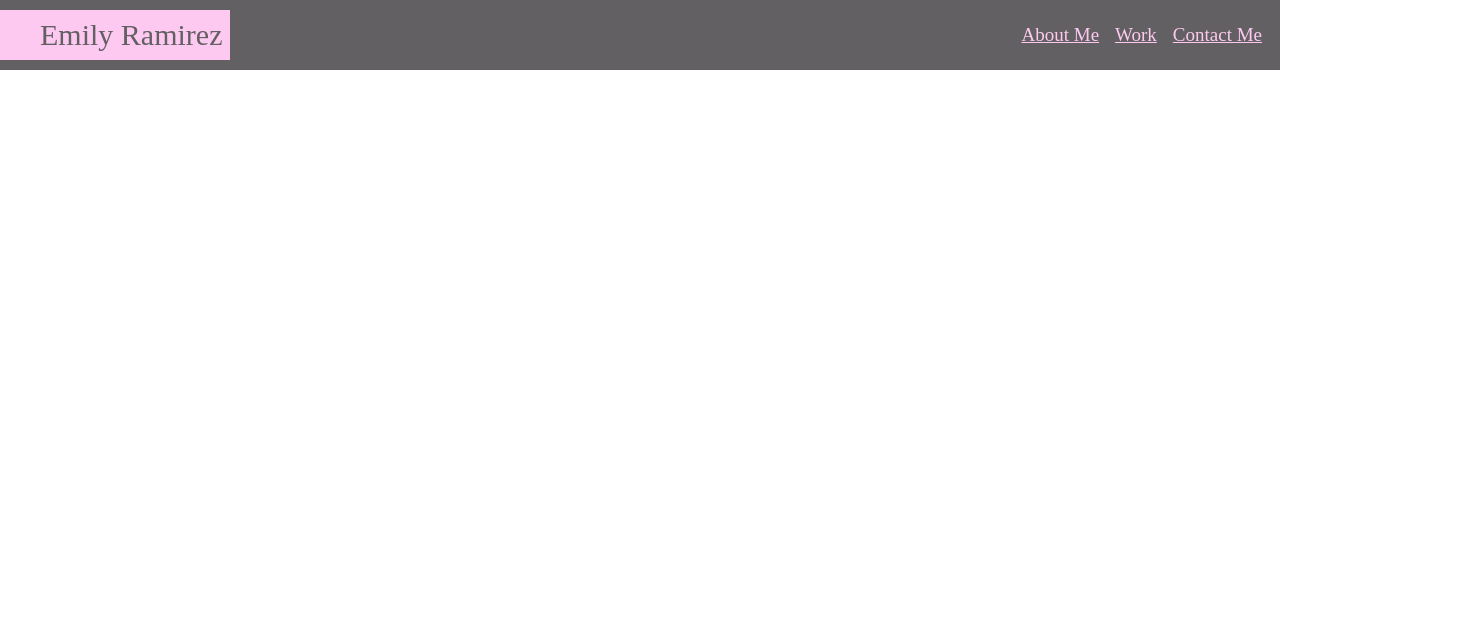
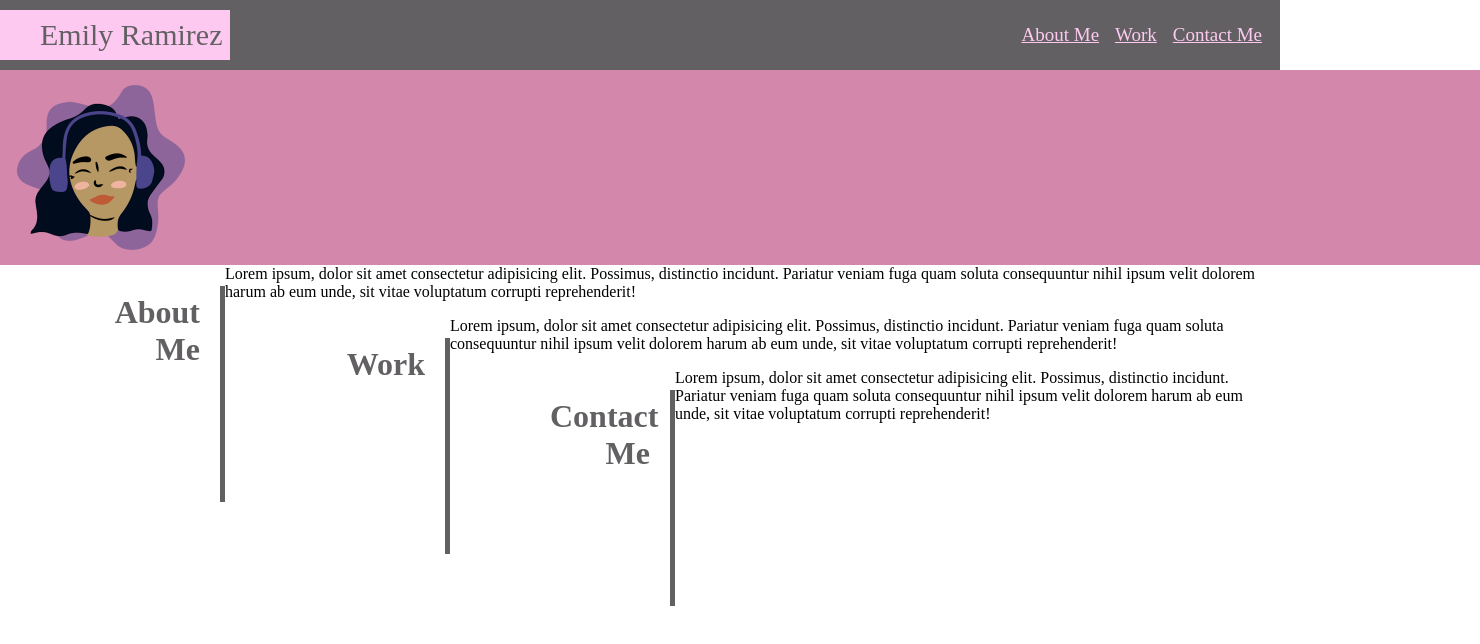
Before and after one commit to emilyrose18/02-Challenge-Portfolio, a plain HTML site: page index.html in a window 1280 px wide. Shown: the whole page, 1480 px wide, since content can reach past the window. Drawn offline with Linux system fonts and the light colour scheme.

Commit message:
fixed links in navigation bar

```diff
--- a/index.html
+++ b/index.html
@@ -7,10 +7,18 @@
 </head>
 <body>
     <ul>
-        <li><a href="default.asp">Contact Me</a></li>
-        <li><a href="news.asp">Work</a></li>
-        <li><a href="contact.asp">About Me</a></li>
+        <li><a href="#contactMe">Contact Me</a></li>
+        <li><a href="#work">Work</a></li>
+        <li><a href="#aboutMe">About Me</a></li>
         <li id="name">Emily Ramirez</li>
       </ul>
+  <img id="myAvatar" src="myAvatar.png" alt="My Avatar">
+  <h1 class = 'section-one' id='#aboutMe'>About Me</h1>
+  <p>Lorem ipsum, dolor sit amet consectetur adipisicing elit. Possimus, distinctio incidunt. Pariatur veniam fuga quam soluta consequuntur nihil ipsum velit dolorem harum ab eum unde, sit vitae voluptatum corrupti reprehenderit!</p>
+  <h1 class = 'section-two' id='#work'>Work</h1>
+  <p>Lorem ipsum, dolor sit amet consectetur adipisicing elit. Possimus, distinctio incidunt. Pariatur veniam fuga quam soluta consequuntur nihil ipsum velit dolorem harum ab eum unde, sit vitae voluptatum corrupti reprehenderit!</p>
+  <h1 class = 'section-three' id='#contactMe'>Contact Me</h1>
+  <p>Lorem ipsum, dolor sit amet consectetur adipisicing elit. Possimus, distinctio incidunt. Pariatur veniam fuga quam soluta consequuntur nihil ipsum velit dolorem harum ab eum unde, sit vitae voluptatum corrupti reprehenderit!</p>
+
 </body>
 </html>
--- a/style.css
+++ b/style.css
@@ -30,3 +30,32 @@ li {
   font-size: 30px
 
   }
+#myAvatar {
+  float: left;
+  width:200px;
+  border-style:none;
+  padding-right: 100%;
+  background-color: #D387AB;
+
+}
+
+h1{
+  float: left;
+  padding: 8px;
+  padding-left: 100px;
+  color:#626063;
+  border-style: none solid none none;
+  border-width: 5px;
+  height: 200px;
+  width: 100px;
+  text-align: right;
+  padding-right: 20px;
+
+
+
+}
+.section {
+  width: 100vw;
+  height: 40vh;
+  margin-top: 10px;
+}
```
Also changed, not shown: myAvatar.png (added), 1 other file. Lines whose indentation alone changed are shown as unchanged.
